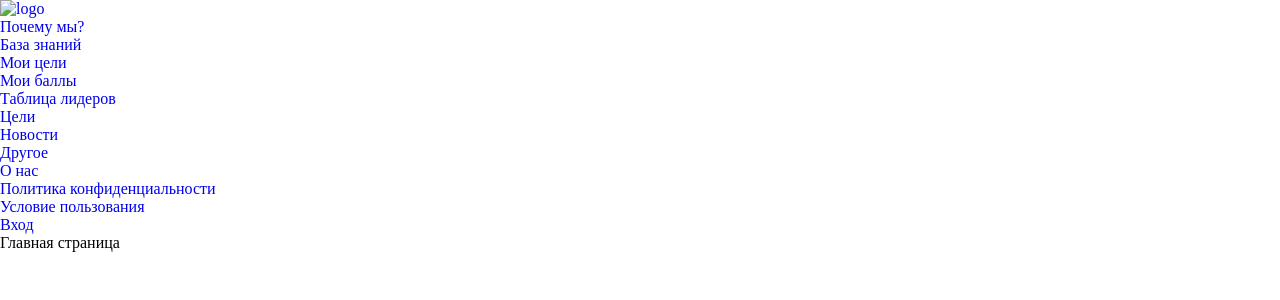
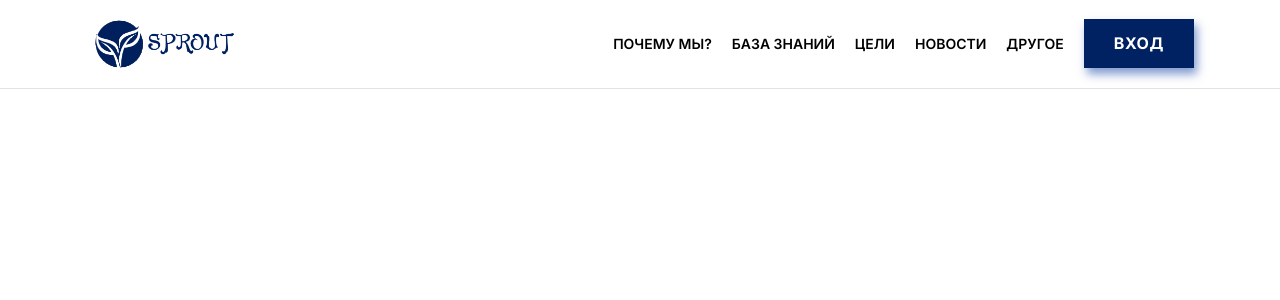
Before and after one commit to Viktor1732/ACHIEVING_GOALS, a Django app: page / in a window 1280 px wide; the page is wider, and only the part inside the window is pictured. Shown: the top 300 px of that part. Run offline with Django 4.2, Linux system fonts and the light colour scheme; parts of the project's set-up code (start-up, migrations or seed data) failed here and were passed over.

Commit message:
Стилизовал header-menu.

```diff
--- /dev/null
+++ b/goals/goal_setting/static/goal_setting/css/styles.css
@@ -0,0 +1,111 @@
+body {
+    font-family: 'Inter', sans-serif;
+    background: #fff;
+}
+
+.header {
+    background: #fff;
+    border-bottom: 1px solid #E2E2E2;
+}
+
+.container {
+    max-width: 1140px;
+    margin-right: auto;
+    margin-left: auto;
+}
+
+.navbar {
+    display: flex;
+    align-items: center;
+    justify-content: space-between;
+    padding: 0.5rem 1rem;
+}
+
+.navbar-logo {
+    display: inline-block;
+    padding-top: 0.3rem;
+    padding-bottom: 0.3rem;
+    margin-right: 1rem;
+    font-size: 1rem;
+    line-height: inherit;
+}
+
+.logo-img {
+    max-width: 52%;
+    height: auto;
+    vertical-align: middle;
+}
+
+.navbar-menu-wrap {
+    background: transparent;
+    justify-content: flex-end;
+    display: flex!important;
+}
+
+.menu-header-not-auth {
+    align-items: center;
+    display: flex!important;
+}
+
+.menu-header-item {
+    padding: 12px 0;
+    display: list-item;
+    position: relative;
+}
+
+.menu-nav-link {
+    text-align: center;
+    color: #000000 !important;
+    text-transform: uppercase;
+    font-size: 14px;
+    line-height: 23px;
+    font-weight: 600;
+    margin-right: 20px;
+    padding-top: 20px;
+    padding-bottom: 20px;
+    cursor: pointer;
+    transition: all 0.6s ease;
+}
+
+.sub-menu {
+    background: #f9f9f9;
+    padding: 10px 15px 20px;
+    margin-left: 0;
+    box-shadow: 0px 12px 12px rgb(0 0 0 / 14%);
+    border-radius: 15px;
+    transform: translateY(-1%);
+    width: max-content;
+    top: 50px;
+    position: absolute;
+    visibility: hidden;
+    opacity: 0;
+}
+
+.sub-menu li {
+        border-bottom: 1px solid black;
+}
+
+.menu-header-item:hover > ul {
+    opacity: 1;
+    transition: opacity 0.6s ease;
+    visibility: visible;
+}
+
+.btn-blue {
+    background: #002162 0% 0% no-repeat padding-box;
+    box-shadow: 3px 6px 9px rgba(0, 54, 161, 0.5);
+}
+
+.btn {
+    font-size: 16px;
+    line-height: 25px;
+    font-weight: bold;
+    letter-spacing: 0.64px;
+    color: #FFFFFF;
+    text-transform: uppercase;
+    display: inline-block;
+    padding: 12px 30px;
+    border-radius: 0;
+    z-index: 1;
+    border: 0;
+}
--- a/goals/goal_setting/templates/goal_setting/base.html
+++ b/goals/goal_setting/templates/goal_setting/base.html
@@ -1,18 +1,22 @@
 {% load static %}
 <!DOCTYPE html>
-<html lang="en">
+<html lang="ru">
 <head>
-  <meta charset="UTF-8">
-  <link rel="stylesheet" type="text/css" href="{% static 'goal_setting/css/reset.css' %}">
-  <title>{{ title }}</title>
+    <meta charset="UTF-8">
+    <link rel="stylesheet" type="text/css" href="{% static 'goal_setting/css/reset.css' %}">
+    <link rel="stylesheet" type="text/css" href="{% static 'goal_setting/css/styles.css' %}">
+    <link rel="preconnect" href="https://fonts.googleapis.com">
+    <link rel="preconnect" href="https://fonts.gstatic.com" crossorigin>
+    <link href="https://fonts.googleapis.com/css2?family=Inter:wght@400;500;600;700;900&display=swap" rel="stylesheet">
+    <title>{{ title }}</title>
 </head>
 <body>
-    <header class="site-header">
+    <header class="header">
         <!-- Nav Desktop -->
         <div class="container">
             <nav class="navbar">
                 <a class="navbar-logo" href="#">
-                    <img src="" class="logo-img" alt="logo">
+                    <img src="{% static 'goal_setting/images/logo/logo.png' %}" class="logo-img" alt="logo">
                 </a>
                 <div class="navbar-menu-wrap">
                     <ul class="menu-header-not-auth">
@@ -54,7 +58,7 @@
                             </ul>
                         </li>
                     </ul>
-                    <a href="#" class="menu-btn">Вход</a>
+                    <a href="#" class="btn-blue btn">Вход</a>
                 </div>
             </nav>
         </div>
--- a/goals/goal_setting/templates/goal_setting/index.html
+++ b/goals/goal_setting/templates/goal_setting/index.html
@@ -1,5 +1,4 @@
 {% extends 'goal_setting/base.html' %}
 
 {% block content %}
-    <h1>Главная страница</h1>
 {% endblock content %}
```
